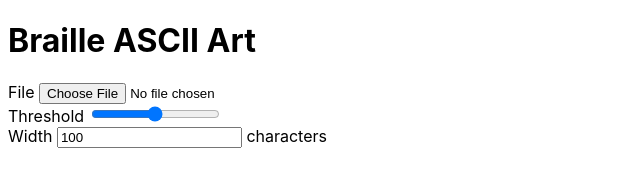
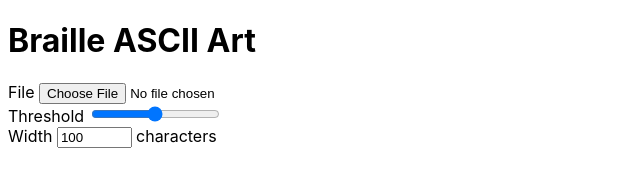
Before and after one commit to LachlanArthur/Braille-ASCII-Art, a website with bundled scripts: page index.html in a window 1280 px wide. Shown: the whole page, without its empty margins (0-640 px from the left). Built offline with nearby package versions, Linux system fonts and the light colour scheme.

Commit message:
Slight UI Improvements

```diff
--- a/index.html
+++ b/index.html
@@ -10,6 +10,9 @@
 	<style>
 		body {
 			font-family: -apple-system, system-ui, BlinkMacSystemFont, "Segoe UI", "Roboto", "Helvetica Neue", Arial, sans-serif;
+		}
+		#width {
+			width: 5em;
 		}
 		#output {
 			font: normal 14px/1em monospace;
@@ -34,7 +37,7 @@
 	<input type="range" id="threshold" min="0" max="255" value="127">
 	<br>
 	<label for="width">Width</label>
-	<input type="number" id="width" min="1" value="100"> characters
+	<input type="number" id="width" min="1" value="100" step="10"> characters
 
 	<div id="output" contenteditable="true"></div>
 
```
